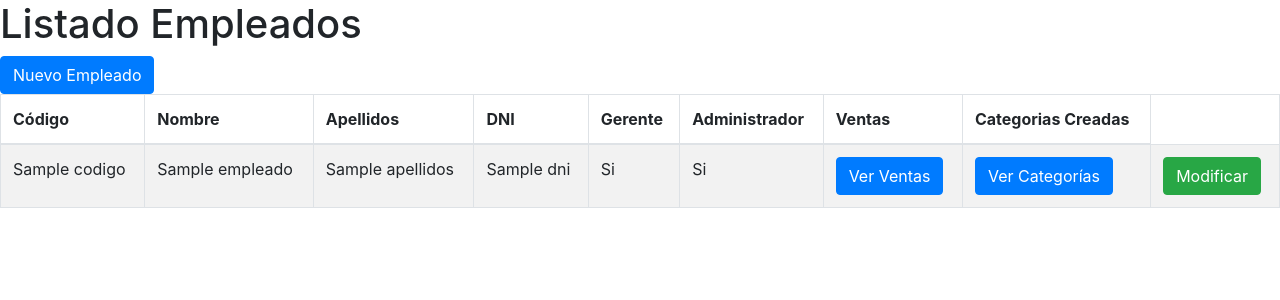
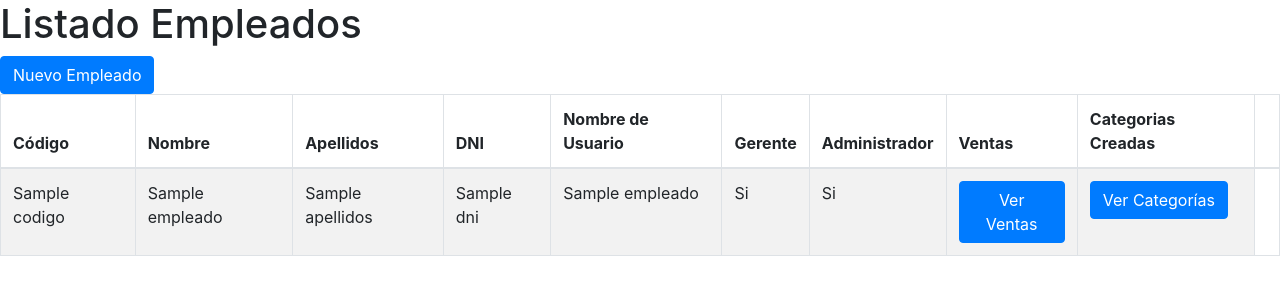
Before and after one commit to YoussefAFdez/NovaCafe, a Symfony app: template templates/empleado/listar.html.twig in a window 1280 px wide. Shown: the part 62-362 px from the top of the page. Run offline with Twig, Linux system fonts and the light colour scheme; the template is opened without the code that fills it: most values are stand-ins (such as "Sample title", 1, 10 or a date in 2020); some libraries are stand-ins or nearby versions.

Commit message:
Cambiada visibilidad de elementos segun rol y usuario

```diff
--- a/src/Controller/EmpleadoController.php
+++ b/src/Controller/EmpleadoController.php
@@ -19,9 +19,11 @@ class EmpleadoController extends AbstractController
      */
     public function listarEmpleados(EmpleadoRepository $empleadoRepository) : Response {
         $empleados = $empleadoRepository->findAllOrdenados();
+        $usuario = $this->getUser();
 
         return $this->render("empleado/listar.html.twig", [
-            'empleados' => $empleados
+            'empleados' => $empleados,
+            'usuario' => $usuario
         ]);
     }
 
--- a/templates/empleado/listar.html.twig
+++ b/templates/empleado/listar.html.twig
@@ -14,10 +14,12 @@
                 <th>Nombre</th>
                 <th>Apellidos</th>
                 <th>DNI</th>
+                <th>Nombre de Usuario</th>
                 <th>Gerente</th>
                 <th>Administrador</th>
                 <th>Ventas</th>
                 <th>Categorias Creadas</th>
+                <th></th>
             </tr>
         </thead>
         <tbody>
@@ -27,6 +29,7 @@
                     <td>{{ empleado.nombre }}</td>
                     <td>{{ empleado.apellidos }}</td>
                     <td>{{ empleado.dni }}</td>
+                    <td>{{ empleado.nombreUsuario }}</td>
                     <td>
                         {% if empleado.gerente %}
                             Si
@@ -47,9 +50,11 @@
                     <td>
                         <a href="{{ path('empleado_categorias', {'id': empleado.id}) }}" class="btn btn-primary">Ver Categorías</a>
                     </td>
-                    <td>
-                        <a href="{{ path('empleado_modificar', {'id': empleado.id}) }}" class="btn btn-success">Modificar</a>
-                    </td>
+                    {% if usuario.username == empleado.nombreUsuario or empleado.administrador == false %}
+                        <td>
+                            <a href="{{ path('empleado_modificar', {'id': empleado.id}) }}" class="btn btn-success">Modificar</a>
+                        </td>
+                    {% endif %}
                 </tr>
             {% else %}
                 <h2>No hay empleados</h2>
--- a/templates/empleado/modificar.html.twig
+++ b/templates/empleado/modificar.html.twig
@@ -13,7 +13,7 @@
     {{ form_widget(form) }}
     <button type="submit" class="btn btn-success">Guardar empleado</button>
     <a class="btn btn-primary" href="{{ path('empleado_listar') }}">Volver al listado</a>
-    {% if empleado.id %}
+    {% if empleado.id and usuario.username != empleado.nombreUsuario %}
         <a class="btn btn-danger" href="{{ path('empleado_eliminar', {'id': empleado.id}) }}">Eliminar</a>
     {% endif %}
 
```
